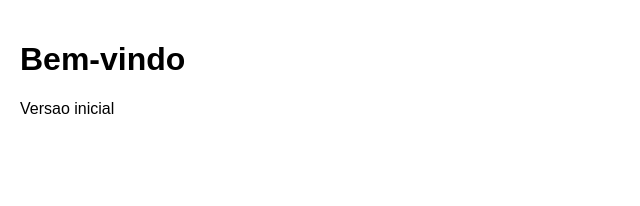
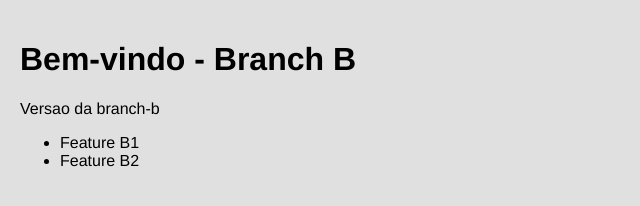
Before and after one commit to augustspace/cosmos-git-class, a plain HTML site: page index.html in a window 1280 px wide. Shown: the whole page, without its empty margins (0-640 px from the left). Drawn offline with Linux system fonts and the light colour scheme.

Commit message:
Features da branch-b

```diff
--- a/index.html
+++ b/index.html
@@ -2,13 +2,17 @@
 <html lang="pt-BR">
 <head>
     <meta charset="UTF-8">
-    <title>Projeto</title>
+    <title>Projeto - Branch B</title>
     <style>
-        body { font-family: Arial; margin: 0; padding: 20px; }
+        body { font-family: Helvetica; margin: 0; padding: 20px; background: #e0e0e0; }
     </style>
 </head>
 <body>
-    <h1>Bem-vindo</h1>
-    <p>Versao inicial</p>
+    <h1>Bem-vindo - Branch B</h1>
+    <p>Versao da branch-b</p>
+    <ul>
+        <li>Feature B1</li>
+        <li>Feature B2</li>
+    </ul>
 </body>
 </html>
```
